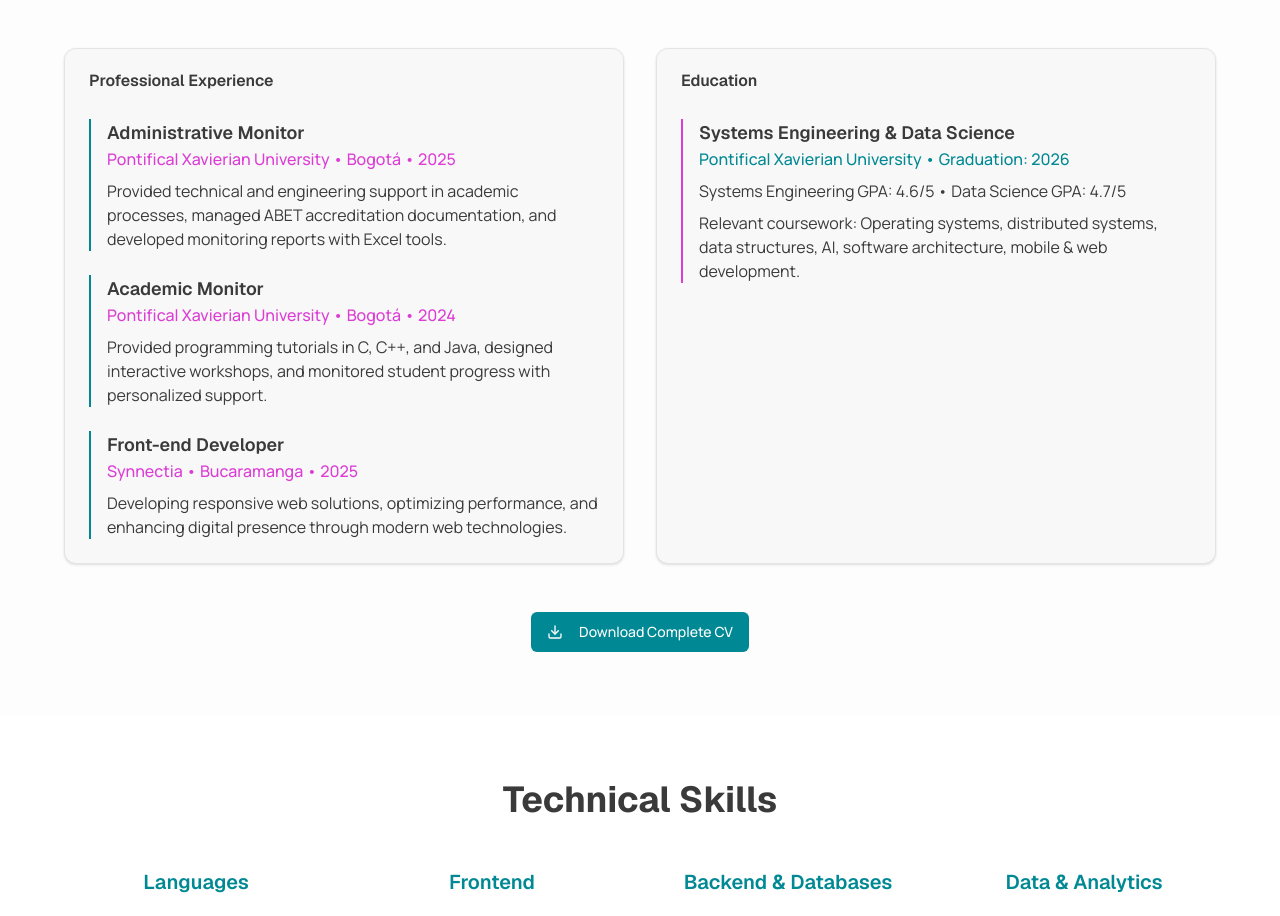
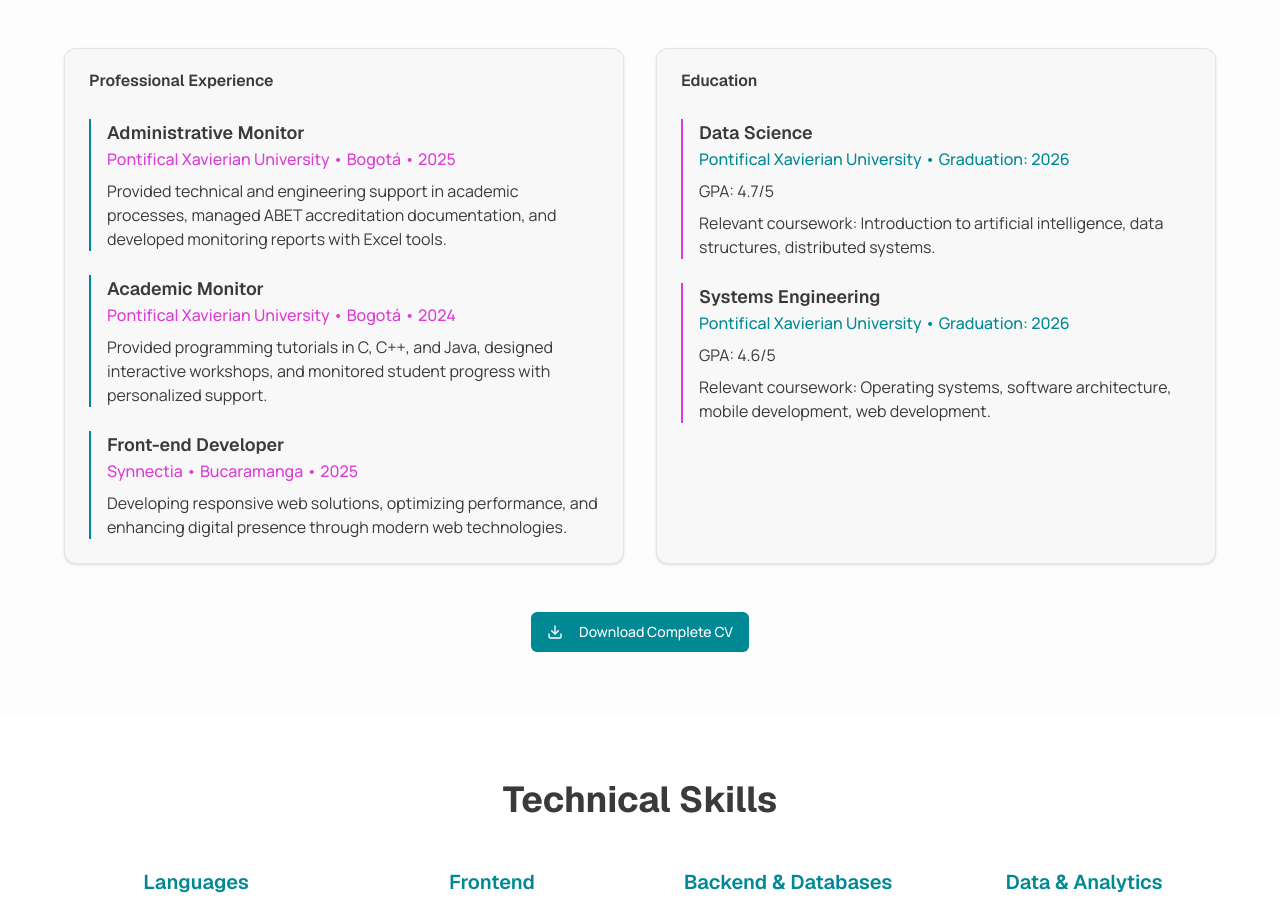
Before and after one commit to TatisVivas/My-Portfolio, a Next.js app: page / in a window 1280 px wide. Shown: the part 1610-2526 px from the top of the page. Built offline with nearby package versions, Linux system fonts and the light colour scheme.

Commit message:
Fix: Education info

```diff
--- a/app/page.tsx
+++ b/app/page.tsx
@@ -401,13 +401,23 @@ export default function Portfolio() {
               </CardHeader>
               <CardContent className="space-y-6">
                 <div className="border-l-2 border-secondary pl-4">
-                  <h3 className="font-sans font-semibold text-lg">Systems Engineering & Data Science</h3>
+                  <h3 className="font-sans font-semibold text-lg">Data Science</h3>
                   <p className="text-primary font-medium">Pontifical Xavierian University • Graduation: 2026</p>
                   <p className="text-muted-foreground mt-2">
-                    Systems Engineering GPA: 4.6/5 • Data Science GPA: 4.7/5
+                    GPA: 4.7/5
                   </p>
                   <p className="text-muted-foreground mt-2">
-                    Relevant coursework: Operating systems, distributed systems, data structures, AI, software architecture, mobile & web development.
+                    Relevant coursework: Introduction to artificial intelligence, data structures, distributed systems.
+                  </p>
+                </div>
+                <div className="border-l-2 border-secondary pl-4">
+                  <h3 className="font-sans font-semibold text-lg">Systems Engineering</h3>
+                  <p className="text-primary font-medium">Pontifical Xavierian University • Graduation: 2026</p>
+                  <p className="text-muted-foreground mt-2">
+                    GPA: 4.6/5
+                  </p>
+                  <p className="text-muted-foreground mt-2">
+                    Relevant coursework: Operating systems, software architecture, mobile development, web development.
                   </p>
                 </div>
               </CardContent>
@@ -562,7 +572,7 @@ export default function Portfolio() {
 
           <div className="text-center mt-12">
             <Button variant="outline" size="lg" asChild>
-              <a href="https://github.com/anagarcia" target="_blank" rel="noopener noreferrer">
+              <a href="https://github.com/Tatisvivas" target="_blank" rel="noopener noreferrer">
                 <Github className="mr-2 h-5 w-5" />
                 View all my projects on GitHub
               </a>
```
